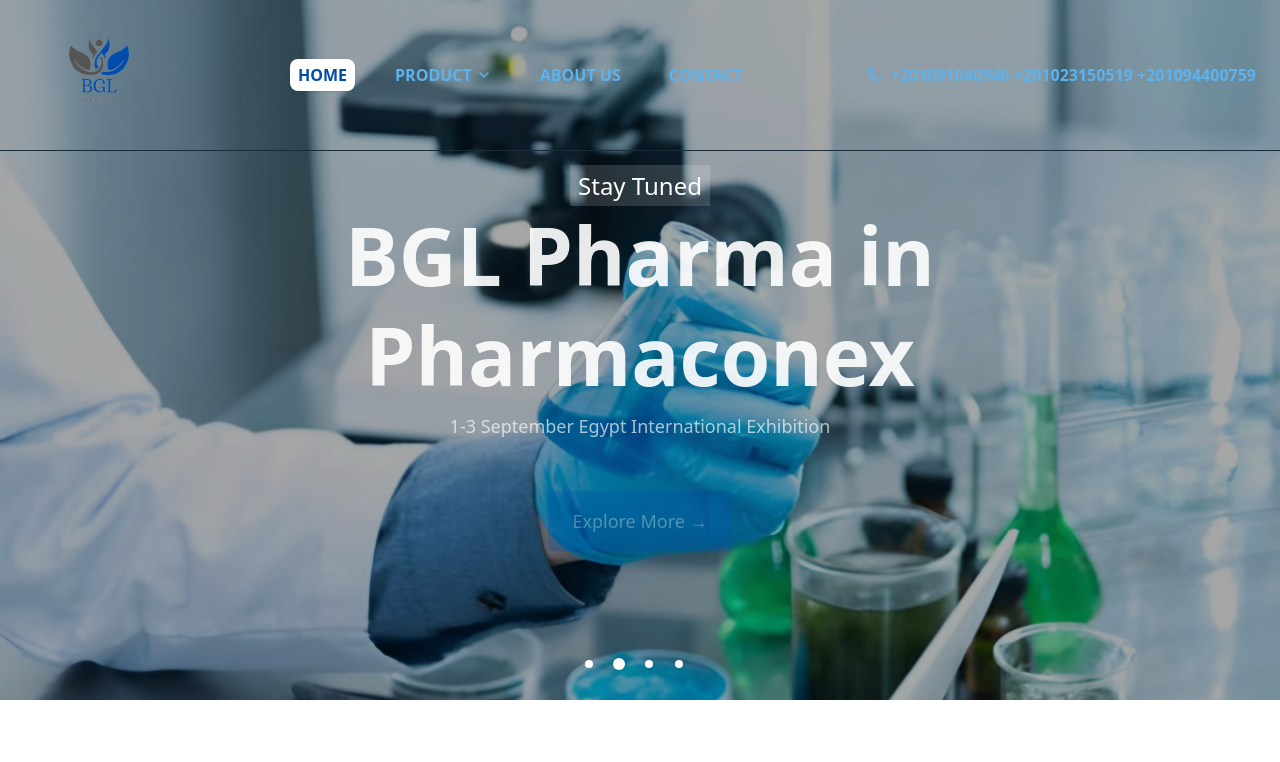
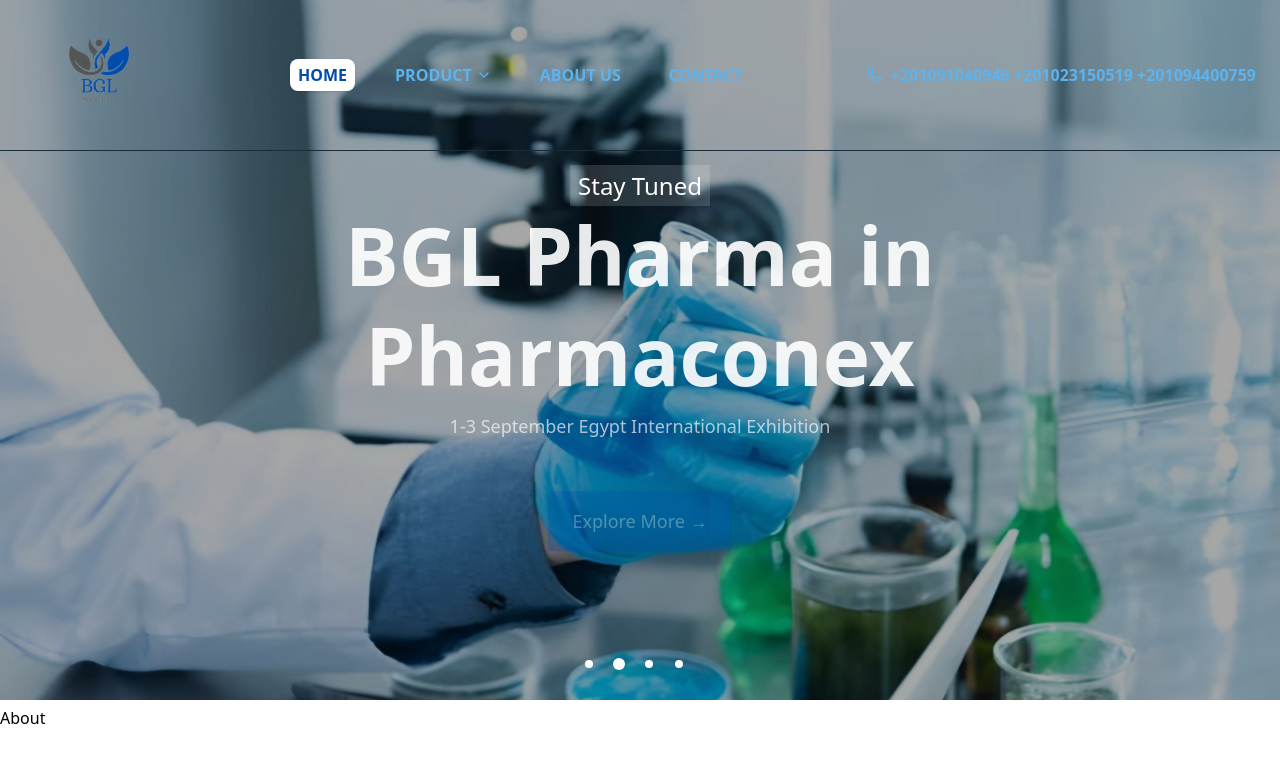
Before and after one commit to 3b3zeem/BGLPharma, a React (Vite) app: page / in a window 1280 px wide. Shown: the top 762 px of the page. Built offline with nearby package versions, Linux system fonts and the light colour scheme.

Commit message:
Add About component and integrate it into Home page

```diff
--- /dev/null
+++ b/src/components/HomeComponents/About/About.jsx
@@ -0,0 +1,9 @@
+import React from 'react'
+
+const About = () => {
+  return (
+    <div>About</div>
+  )
+}
+
+export default About
--- a/src/pages/Home/Home.jsx
+++ b/src/pages/Home/Home.jsx
@@ -2,6 +2,7 @@
 // import { useLanguage } from "../../context/Language/LanguageContext";
 import Meta from "../../components/Meta/Meta";
 import Hero from "../../components/HomeComponents/Hero/Hero";
+import About from "../../components/HomeComponents/About/About";
 
 const Home = () => {
   // const { language } = useLanguage();
@@ -16,6 +17,7 @@
           description="Welcome to BGL Pharma, your trusted source for pharmaceutical products."
         />
         <Hero />
+        <About />
       </div>
     </React.Fragment>
   );
```
